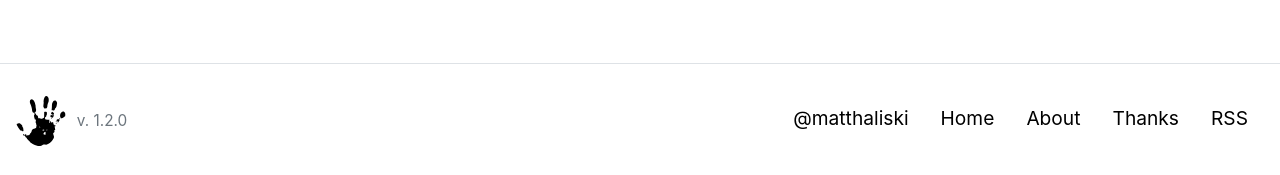
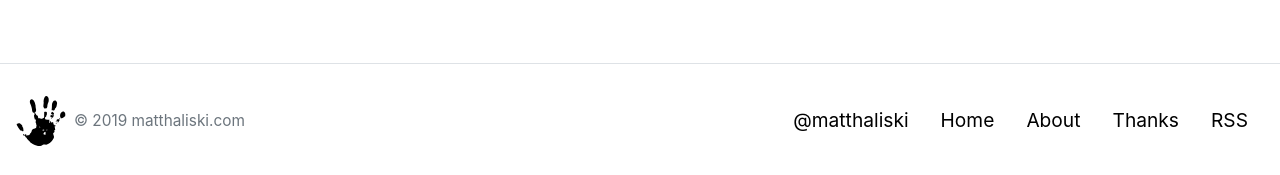
Before and after one commit to matthaliski/matthaliski.github.io, a Jekyll site: the page built from index.html, in a window 1280 px wide. Shown: the part 869-1044 px from the top of the page. Built offline with Jekyll 4.4.1, drawn with Linux system fonts in a browser that asks for light colours; nearby versions of some CDN libraries; some web fonts are replaced; the list of posts is cut into pages by our own code.

Commit message:
Updated footer.

```diff
--- a/_includes/footer.html
+++ b/_includes/footer.html
@@ -1,6 +1,9 @@
-<footer class="site-footer d-flex flex-column flex-md-row">
-  <div class="text-center text-md-left">
-    <a href="{{ site.baseurl }}/"><img src="/images/matt-haliski-logo.svg" alt="Matt Haliski" class="footer-logo" /></a> &nbsp;<small class="text-muted">v. {{ site.version }}</small>
+<footer class="site-footer d-flex flex-column flex-md-row align-items-center">
+  <div class="mb-5 mb-md-0">
+    <div class="d-flex align-items-center">
+      <a href="{{ site.baseurl }}/"><img src="/images/matt-haliski-logo.svg" alt="Matt Haliski" class="footer-logo" /></a>
+      <div class="text-muted small ml-2">&copy; {{ site.time | date: '%Y' }} matthaliski.com</div>
+    </div>
   </div>
   <div class="flex-fill">
     <nav class="nav flex-column text-center text-md-left flex-md-row justify-content-md-end">
```
